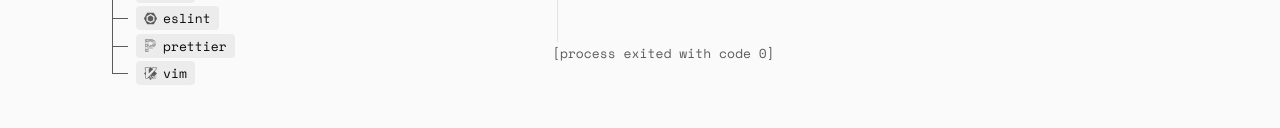
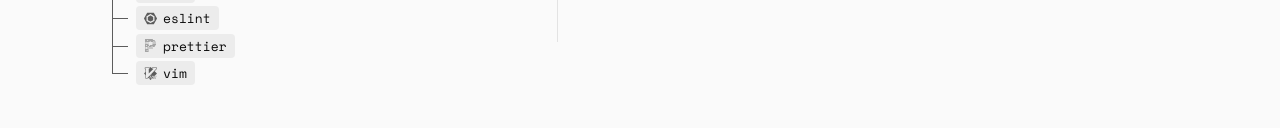
Before and after one commit to dxanh97/dxanh97, an Astro site: page / in a window 1280 px wide. Shown: the part 1166-1294 px from the top of the page. Built offline with nearby package versions, Linux system fonts and the light colour scheme; Astro itself is replaced by a stand-in of ours; a web font is replaced by a local one.

Commit message:
🔥 remove exit message from experiences section and print styles

```diff
--- a/src/components/Experiences.astro
+++ b/src/components/Experiences.astro
@@ -38,9 +38,6 @@ const experienceList = await Promise.all(
       );
     })}
   </ol>
-  <p class="exit" aria-hidden="true">
-    [process exited with code 0]
-  </p>
 </section>
 
 <style lang="scss">
@@ -115,9 +112,4 @@ const experienceList = await Promise.all(
       font-weight: 700;
     }
   }
-  .exit {
-    margin: 0;
-    color: var(--muted);
-    font-size: 13px;
-  }
 </style>
--- a/src/styles/print.scss
+++ b/src/styles/print.scss
@@ -24,7 +24,6 @@
   .cursor-wrapper,
   .theme-toggle,
   .caret,
-  .exit,
   p.prompt,
   .links {
     display: none !important;
```
